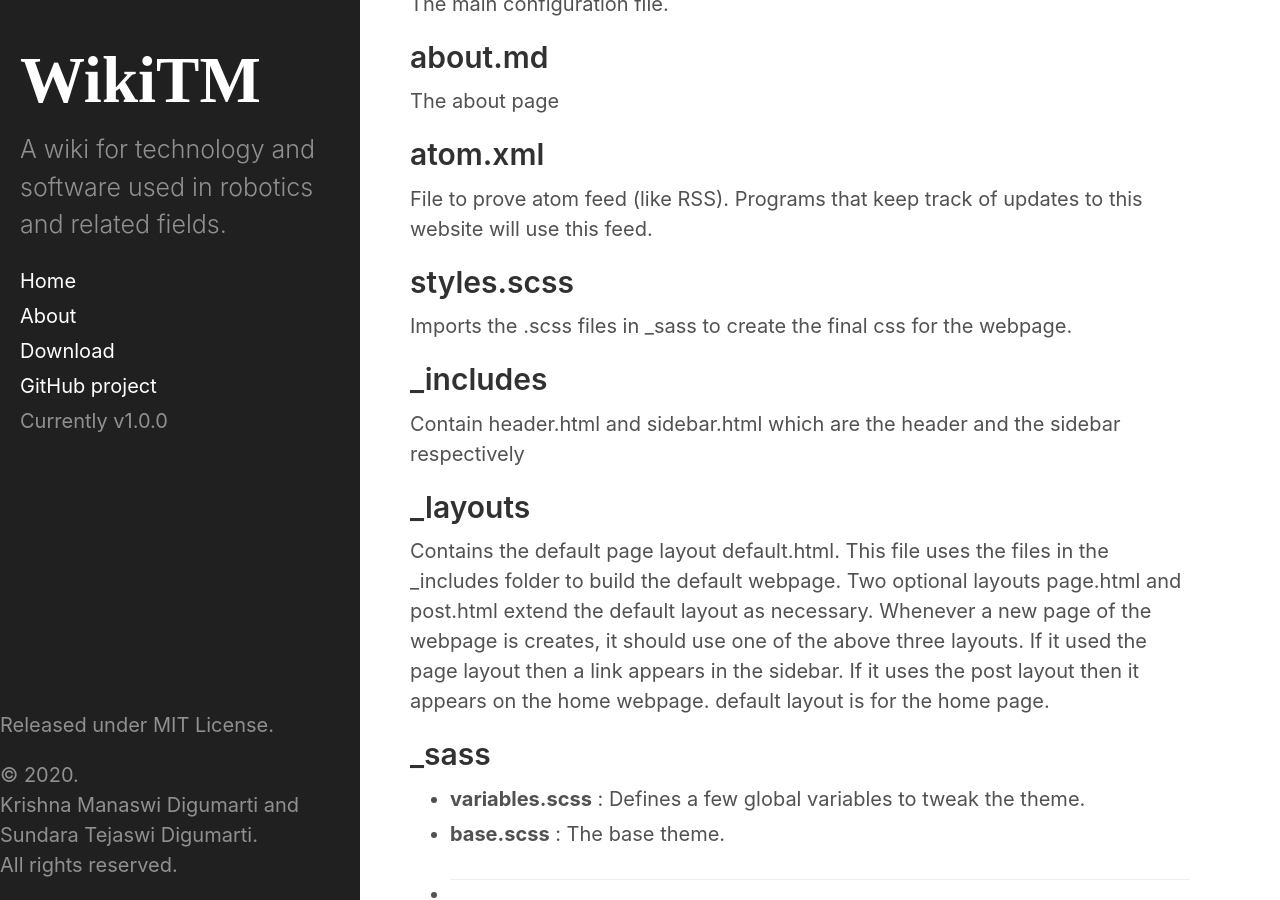
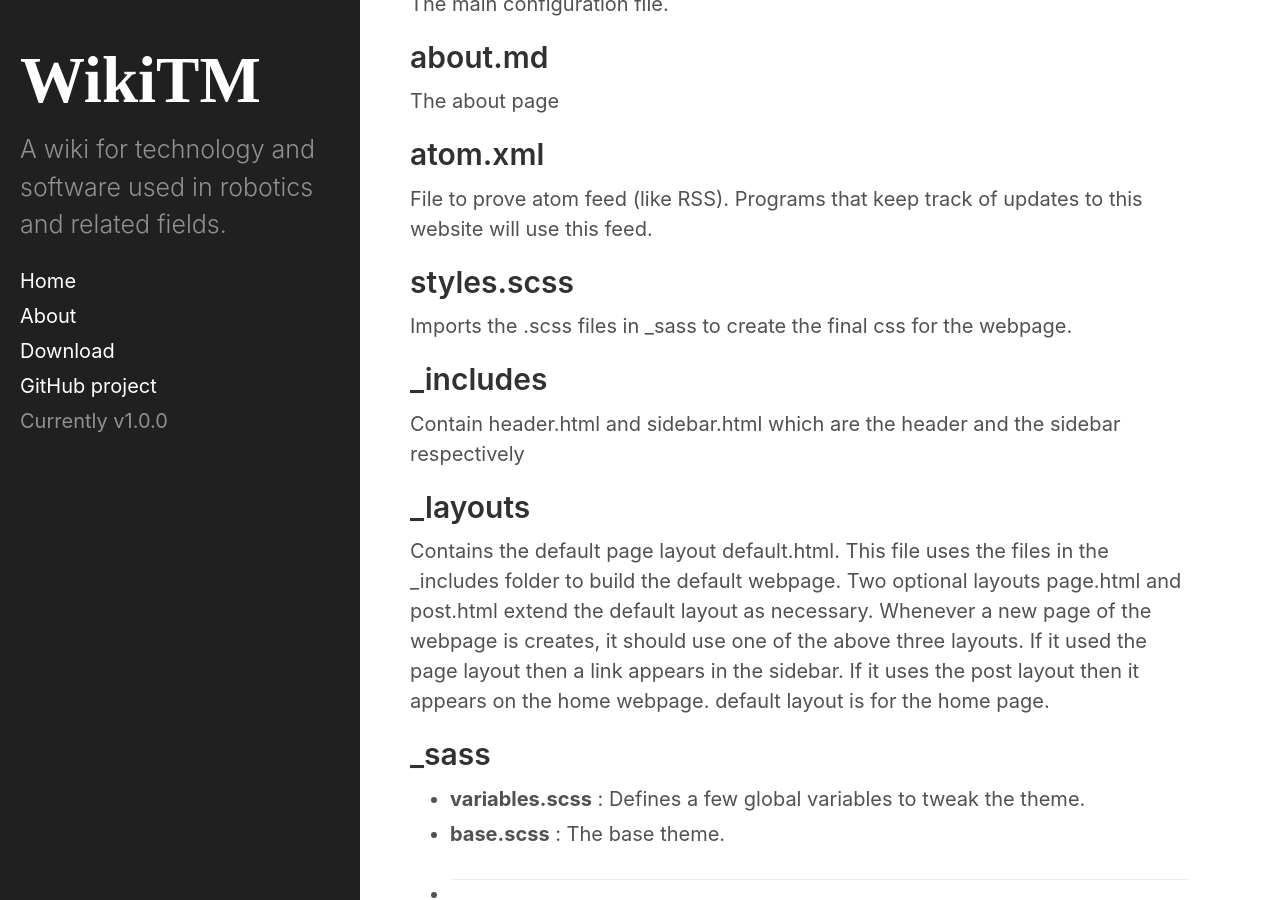
Before and after one commit to tejaswid/wikitm, a Jekyll site: the page built from index.html, in a window 1280 px wide and 900 px high, scrolled down 457 px. Built offline with Jekyll 4.4.1, drawn with Linux system fonts in a browser that asks for light colours; the list of posts is cut into pages by our own code.

Commit message:
Testing conditional on footer display
Try to display footer only if screen size is large

```diff
--- a/_includes/sidebar.html
+++ b/_includes/sidebar.html
@@ -31,9 +31,12 @@
       <span class="sidebar-nav-item">Currently v{{ site.version }}</span>
     </nav>
 
-    <div class="sidebar-footer">
-      <p>Released under MIT License.</p>
-      <p>&copy; {{ site.time | date: '%Y' }}. <br> Krishna Manaswi Digumarti and Sundara Tejaswi Digumarti. <br> All rights reserved.</p>
-    </div>
+    {% if window.width > 768 %}
+      <div class="sidebar-footer">
+        <p>Released under MIT License.</p>
+        <p>&copy; {{ site.time | date: '%Y' }}. Krishna Manaswi Digumarti and Sundara Tejaswi Digumarti. <br> All rights reserved.
+        </p>
+      </div>
+    {% endif %}
   </div>
 </div>
```
